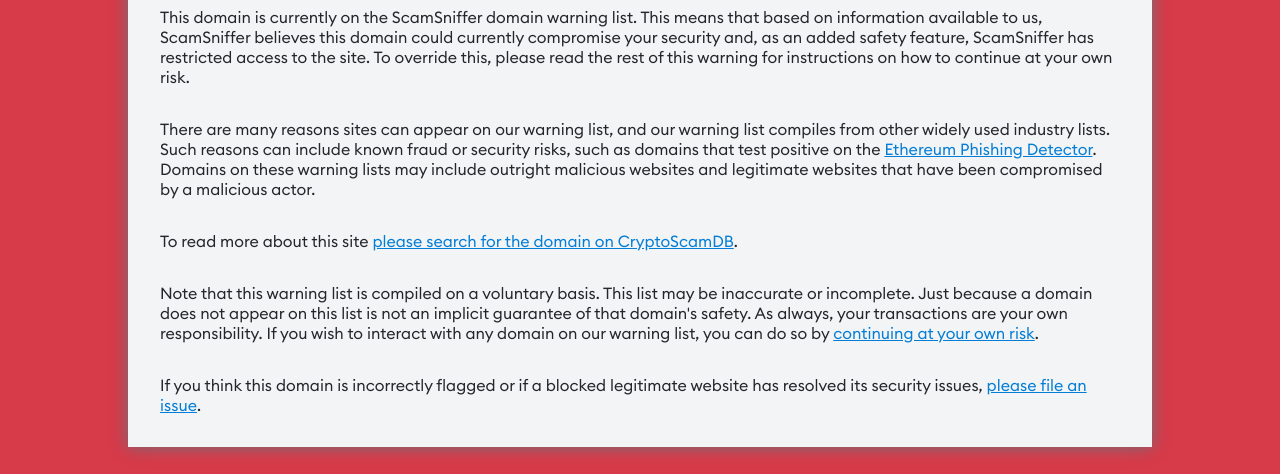
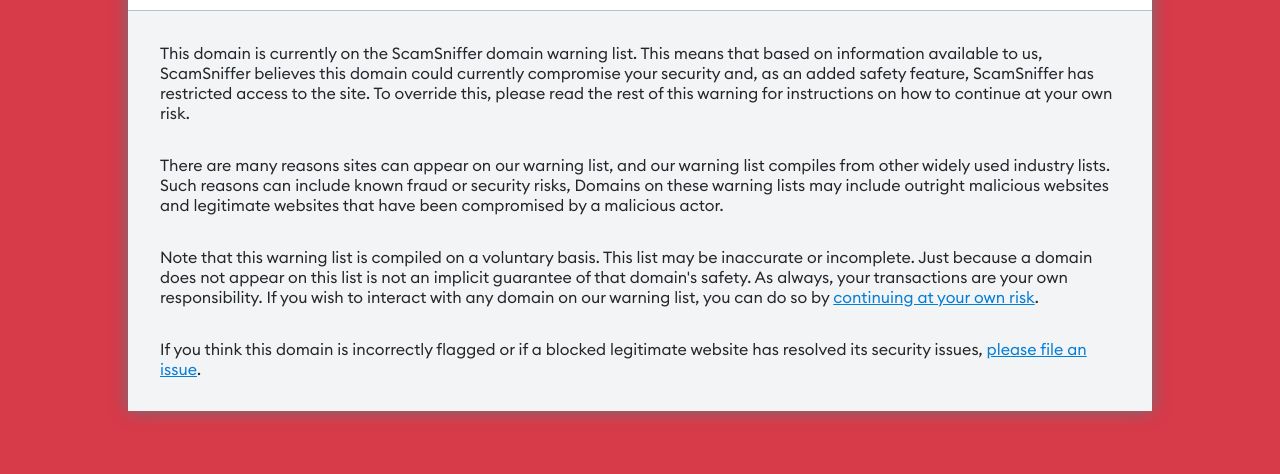
Before and after one commit to scamsniffer/phishing-warning, a plain HTML site: page index.html in a window 1280 px wide. Shown: the part 326-800 px from the top of the page. Drawn offline with Linux system fonts and the light colour scheme.

Commit message:
Update index.html

```diff
--- a/index.html
+++ b/index.html
@@ -39,20 +39,11 @@
         <p>
           There are many reasons sites can appear on our warning list, and our
           warning list compiles from other widely used industry lists. Such
-          reasons can include known fraud or security risks, such as domains
-          that test positive on the
-          <a href="https://github.com/scamsniffer/eth-phishing-detect"
-            >Ethereum Phishing Detector</a
-          >. Domains on these warning lists may include outright malicious
+          reasons can include known fraud or security risks, Domains on these warning lists may include outright malicious
           websites and legitimate websites that have been compromised by a
           malicious actor.
         </p>
-        <p>
-          To read more about this site
-          <a id="csdbLink" href="https://cryptoscamdb.org/search"
-            >please search for the domain on CryptoScamDB</a
-          >.
-        </p>
+
         <p>
           Note that this warning list is compiled on a voluntary basis. This
           list may be inaccurate or incomplete. Just because a domain does not
@@ -66,7 +57,7 @@
           legitimate website has resolved its security issues,
           <a
             id="new-issue-link"
-            href="https://github.com/scamsniffer/eth-phishing-detect/issues/new"
+            href="https://github.com/scamsniffer/scam-database/issues/new"
             >please file an issue</a
           >.
         </p>
```
